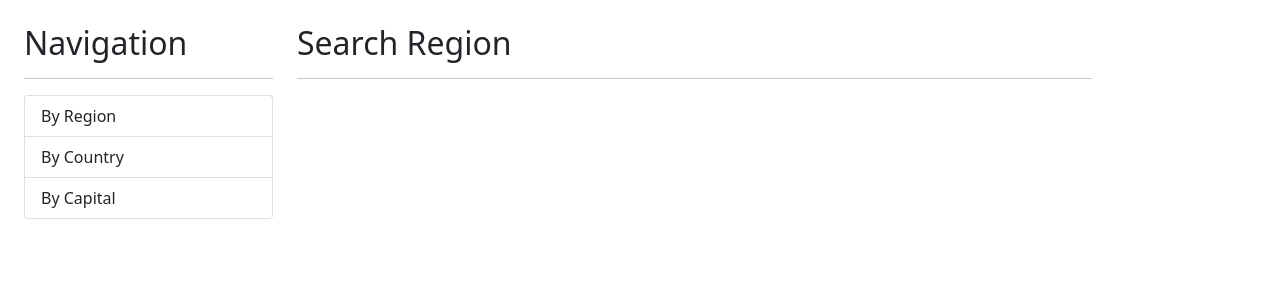
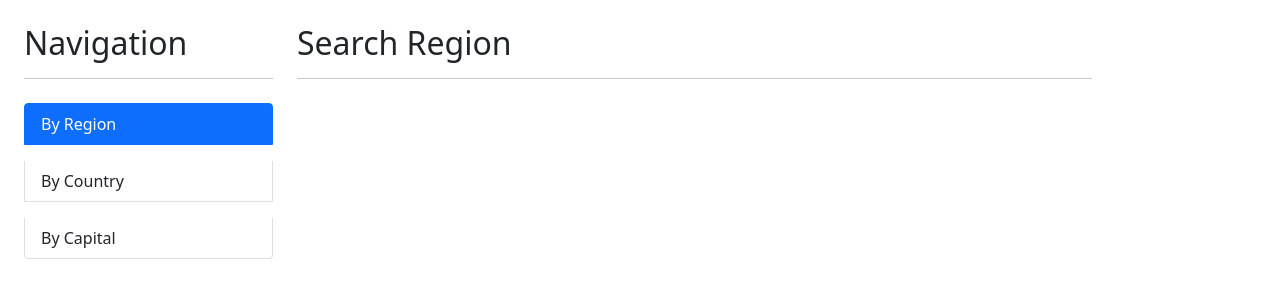
Before and after one commit to EmanuelTejada032/countrys-app, an Angular app: page / in a window 1280 px wide. Shown: the top 300 px of the page. Built offline with nearby package versions, Linux system fonts and the light colour scheme.

Commit message:
Basic routerLink useage

```diff
--- a/src/app/app.component.html
+++ b/src/app/app.component.html
@@ -4,9 +4,9 @@
         <h2>Navigation</h2>
         <hr>
         <ul class="list-group">
-            <li class="list-group-item">By Region</li>
-            <li class="list-group-item">By Country</li>
-            <li class="list-group-item">By Capital</li>
+            <li class="list-group-item my-2" routerLink="" routerLinkActive="active" [routerLinkActiveOptions]="{exact: true}">By Region</li>
+            <li class="list-group-item my-2" routerLink="country" routerLinkActive="active">By Country</li>
+            <li class="list-group-item my-2" routerLink="capital" routerLinkActive="active">By Capital</li>
         </ul>
     </div>
 
--- a/src/styles.css
+++ b/src/styles.css
@@ -0,0 +1,3 @@
+li{
+    cursor: pointer;
+}
```
